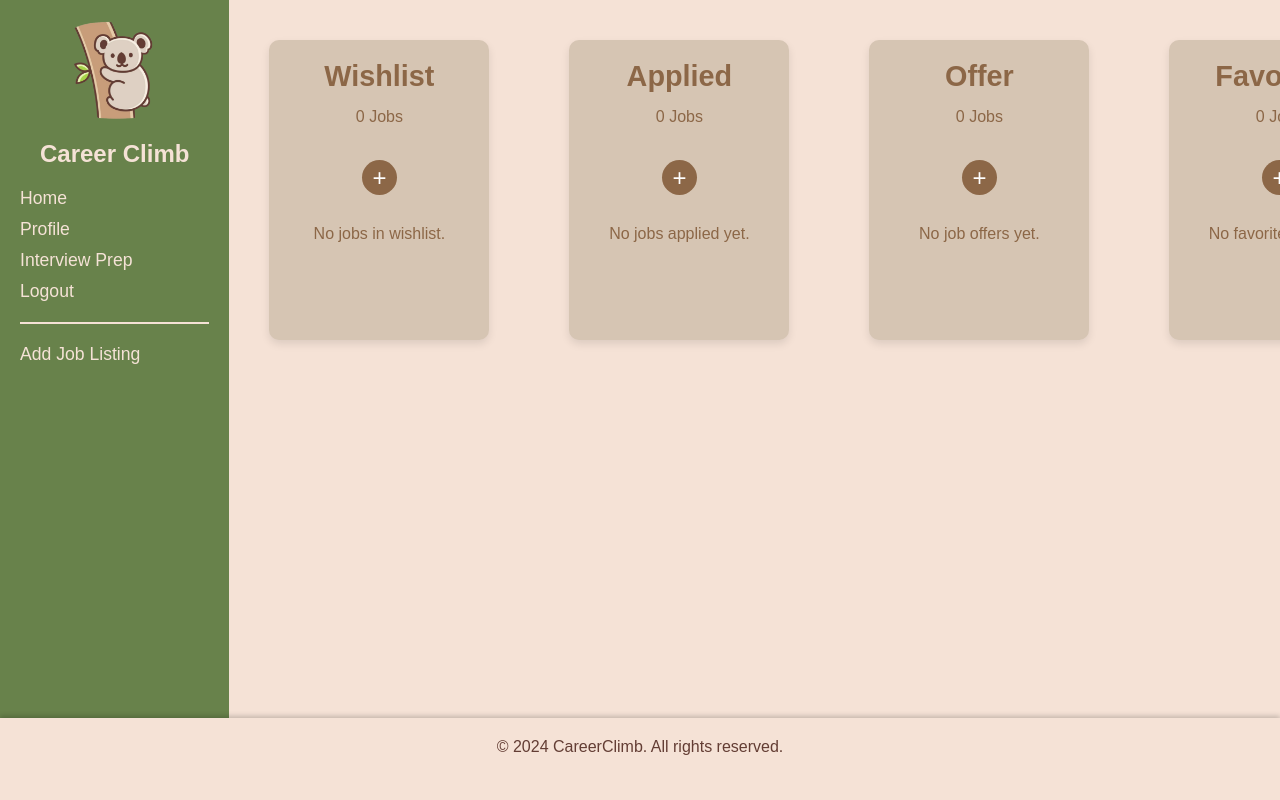
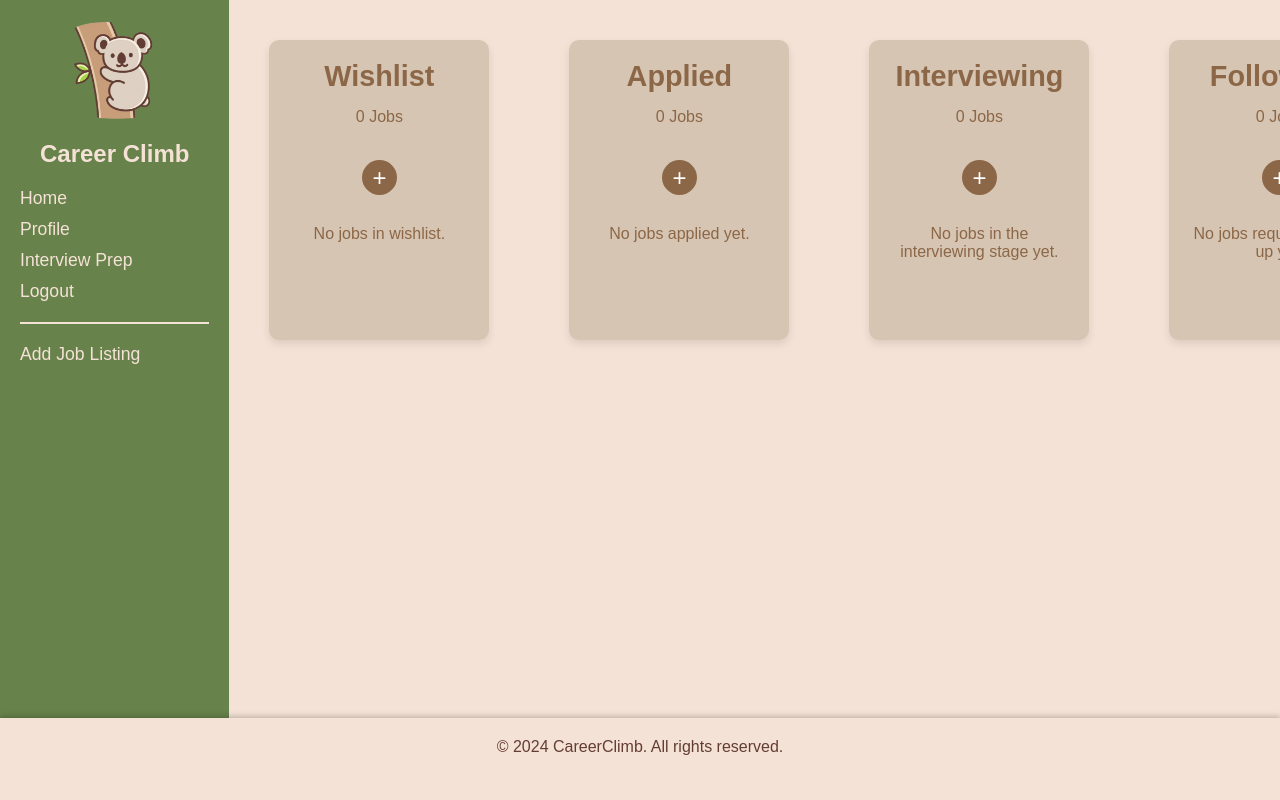
Before and after one commit to apandamedic/CareerClimb, a Django app: page /home/ in a window 1280 px wide. Run offline with Django 5.2, Linux system fonts and the light colour scheme; a user stored in the database is signed in; data comes from the database, SQL or seed files in the repository; both versions use the stored data as it was after the commit; parts of the project's set-up code (start-up, migrations or seed data) failed here and were passed over.

Commit message:
Add follow-up and interviewing sections to home

```diff
--- a/myapp/templates/home.html
+++ b/myapp/templates/home.html
@@ -76,6 +76,42 @@
         </div>
     </div>
 
+    <!-- Interviewing Section -->
+    <div class="status-card interviewing">
+        <h3>Interviewing</h3>
+        <p>{{ interviewing_jobs.count }} Jobs</p>
+        <a href="{% url 'add_job_listing' %}"><button>+</button></a> <!-- Linked to Add Job Page -->
+        <div class="job-list">
+            {% for job in interviewing_jobs %}
+            <div class="job-item">
+                <p>{{ job.job_title }}</p>
+                <span>{{ job.company_name }}</span>
+                <a href="{% url 'individual_job_listing' job_id=job.id %}">View Job</a>
+            </div>
+            {% empty %}
+            <p>No jobs in the interviewing stage yet.</p>
+            {% endfor %}
+        </div>
+    </div>
+
+    <!-- Follow-Up Section -->
+    <div class="status-card follow-up">
+        <h3>Follow-Up</h3>
+        <p>{{ follow_up_jobs.count }} Jobs</p>
+        <a href="{% url 'add_job_listing' %}"><button>+</button></a> <!-- Linked to Add Job Page -->
+        <div class="job-list">
+            {% for job in follow_up_jobs %}
+            <div class="job-item">
+                <p>{{ job.job_title }}</p>
+                <span>{{ job.company_name }}</span>
+                <a href="{% url 'individual_job_listing' job_id=job.id %}">View Job</a>
+            </div>
+            {% empty %}
+            <p>No jobs requiring follow-up yet.</p>
+            {% endfor %}
+        </div>
+    </div>
+
     <!-- Offer Section -->
     <div class="status-card offer">
         <h3>Offer</h3>
--- a/myapp/urls.py
+++ b/myapp/urls.py
@@ -3,7 +3,7 @@ from django.shortcuts import redirect
 from . import views
 
 urlpatterns = [
-    path('', views.login, name='login'),
+    path('', views.login_view, name='login'),
     path('profile/', views.profile, name='profile'),
     path('add/', views.add_job_listing, name='add_job_listing'),
     path('edit/<int:job_id>/', views.edit_job_listing, name='edit_job_listing'),
--- a/myapp/views.py
+++ b/myapp/views.py
@@ -217,6 +217,8 @@ def home(request):
     applied_jobs = JobListing.objects.filter(user=request.user, status='applied')
     offer_jobs = JobListing.objects.filter(user=request.user, status='offer')
     favorites_jobs = JobListing.objects.filter(user=request.user, status='favorites')
+    follow_up_jobs = JobListing.objects.filter(user=request.user, status='follow-up')
+    interviewing_jobs = JobListing.objects.filter(user=request.user, status='interviewing')
 
     # Pass job data to the template
     context = {
@@ -224,6 +226,8 @@ def home(request):
         'applied_jobs': applied_jobs,
         'offer_jobs': offer_jobs,
         'favorites_jobs': favorites_jobs,
+        'follow_up_jobs': follow_up_jobs,
+        'interviewing_jobs': interviewing_jobs,
     }
 
     return render(request, 'home.html', context)
```
Also changed, not shown: db.sqlite3.
